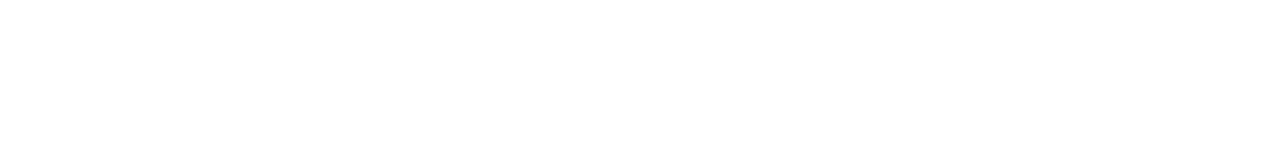
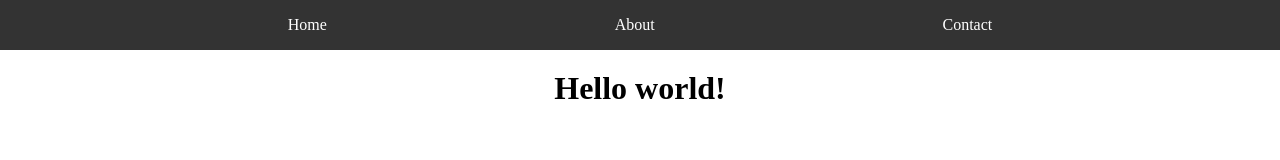
Before and after one commit to llallas/i210Final, a plain HTML site: page index.html in a window 1280 px wide. Drawn offline with Linux system fonts and the light colour scheme.

Commit message:
bare bones html and styling

```diff
--- a/css/styles.css
+++ b/css/styles.css
@@ -16,3 +16,26 @@ h6,
 p {
   margin-bottom: 16px;
 }
+
+h1 {
+  display: flex;
+  justify-content: center;
+  align-items: center;
+  margin-top: 20px;
+}
+
+nav {
+  display: flex;
+  justify-content: space-evenly;
+  align-items: center;
+  background-color: #333;
+  color: white;
+  padding: 10px;
+  height: 50px;
+}
+
+a {
+  color: white;
+  text-decoration: none;
+  margin: 0 10px;
+}
--- a/index.html
+++ b/index.html
@@ -7,5 +7,13 @@
     <title>Title</title>
     <link rel="stylesheet" href="css/styles.css" />
   </head>
-  <body></body>
+  <body>
+    <nav>
+      <a href="#">Home</a>
+      <a href="#">About</a>
+      <a href="#">Contact</a>
+    </nav>
+    <h1>Hello world!</h1>
+    <script type="module" src="scripts.js"></script>
+  </body>
 </html>
```
Also changed, not shown: 1 other file.
